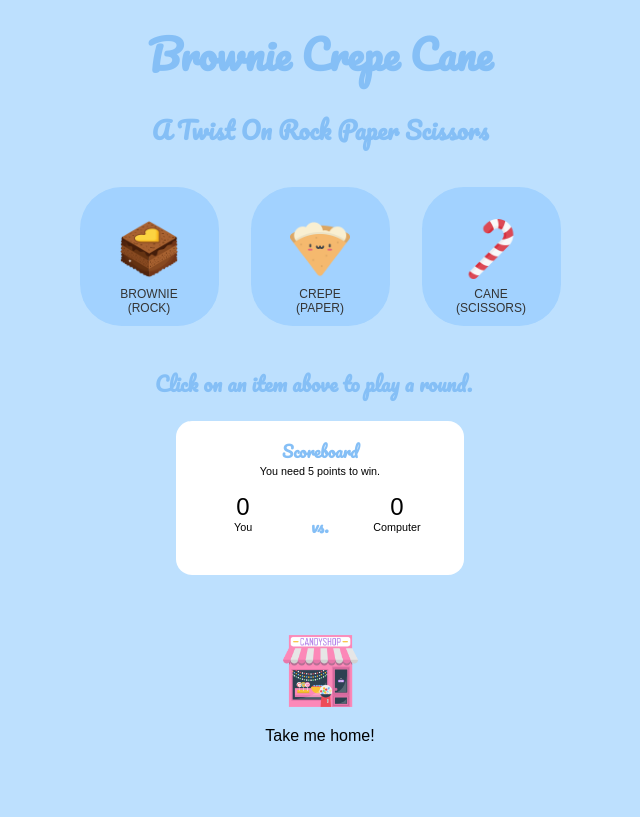
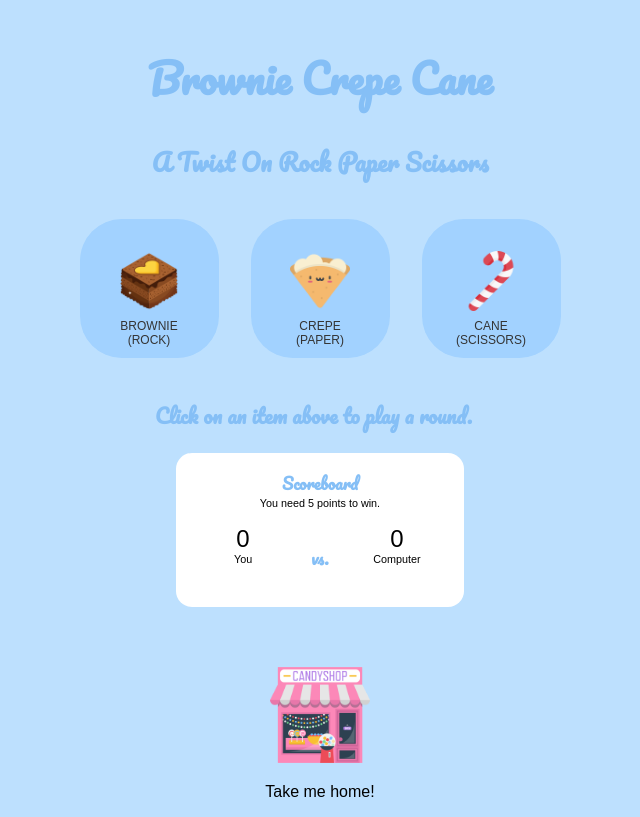
Before and after one commit to horbss/dessertgames, a plain HTML site: page rockpaperscissors.html in a window 1280 px wide. Shown: the whole page, without its empty margins (320-960 px from the left). Drawn offline with Linux system fonts and the light colour scheme.

Commit message:
Fix issue with header being cut off

```diff
--- a/styles/rockpaperscissors.css
+++ b/styles/rockpaperscissors.css
@@ -1,3 +1,10 @@
+header {
+    display: flex;
+    flex-direction: column;
+    place-content: center;
+    margin-top: 5rem;
+}
+
 body {
     background-color: #BDE0FE;
     display: grid;
@@ -145,7 +152,7 @@ footer {
 }
 
 footer img {
-    max-width: 75px;
+    max-width: 100px;
 }
 
 footer p {
```
Also changed, not shown: 1 other file.
